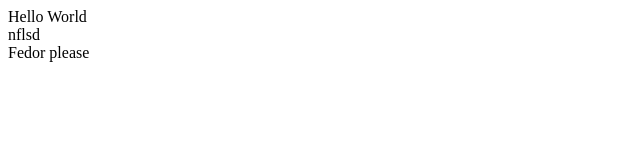
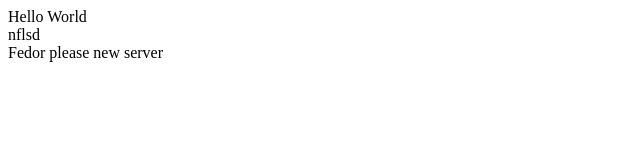
Before and after one commit to prostopuma/Learning_Docker, a plain HTML site: page index.html in a window 1280 px wide. Shown: the full height of the page, 0-640 px from the left. Drawn offline with Linux system fonts and the light colour scheme.

Commit message:
Update on docker-compose

```diff
--- a/index.html
+++ b/index.html
@@ -9,6 +9,6 @@
 nflsd
 </body>
 <div>
-    Fedor please
+    Fedor please new server
 </div>
 </html>
```
